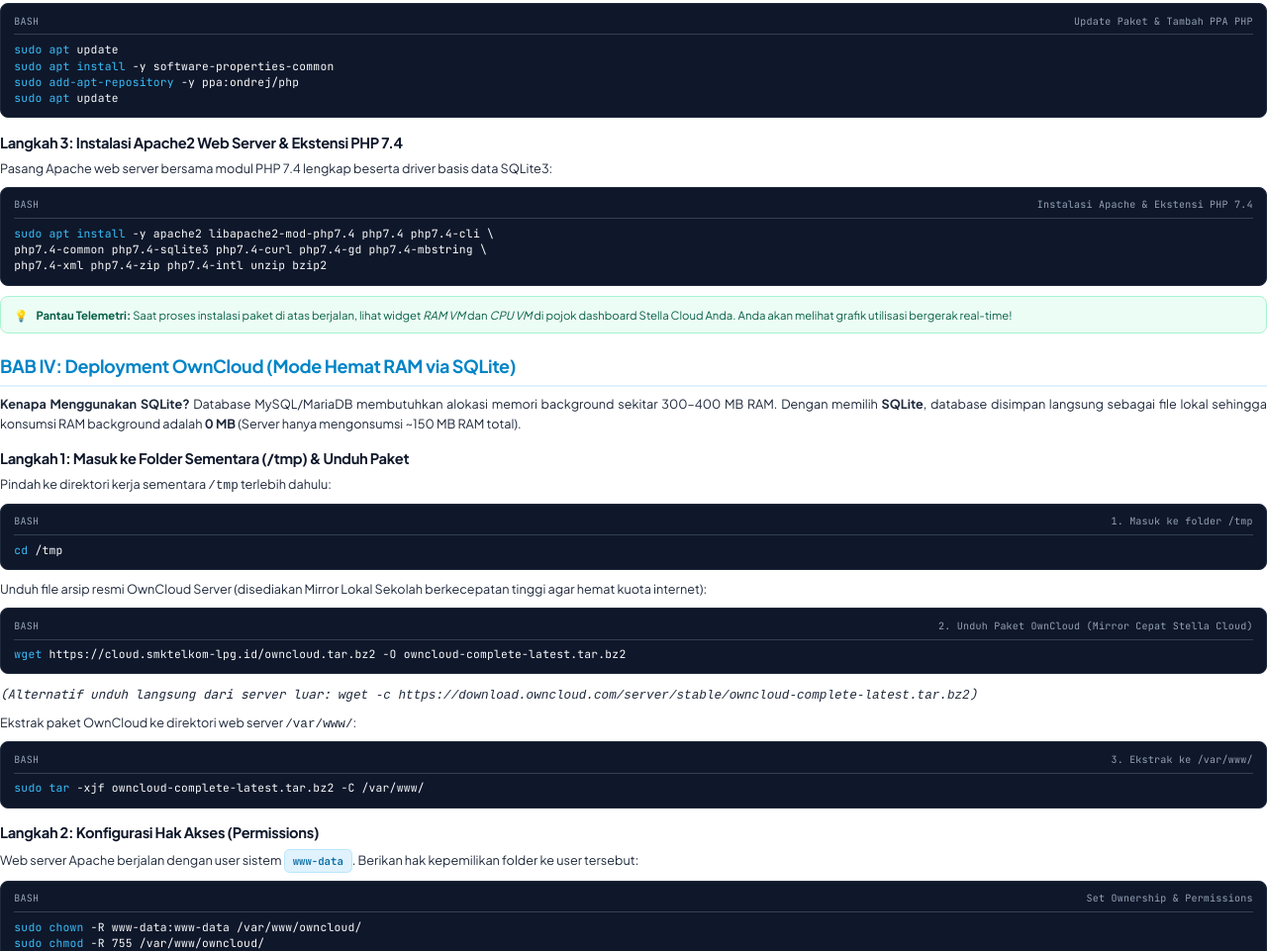
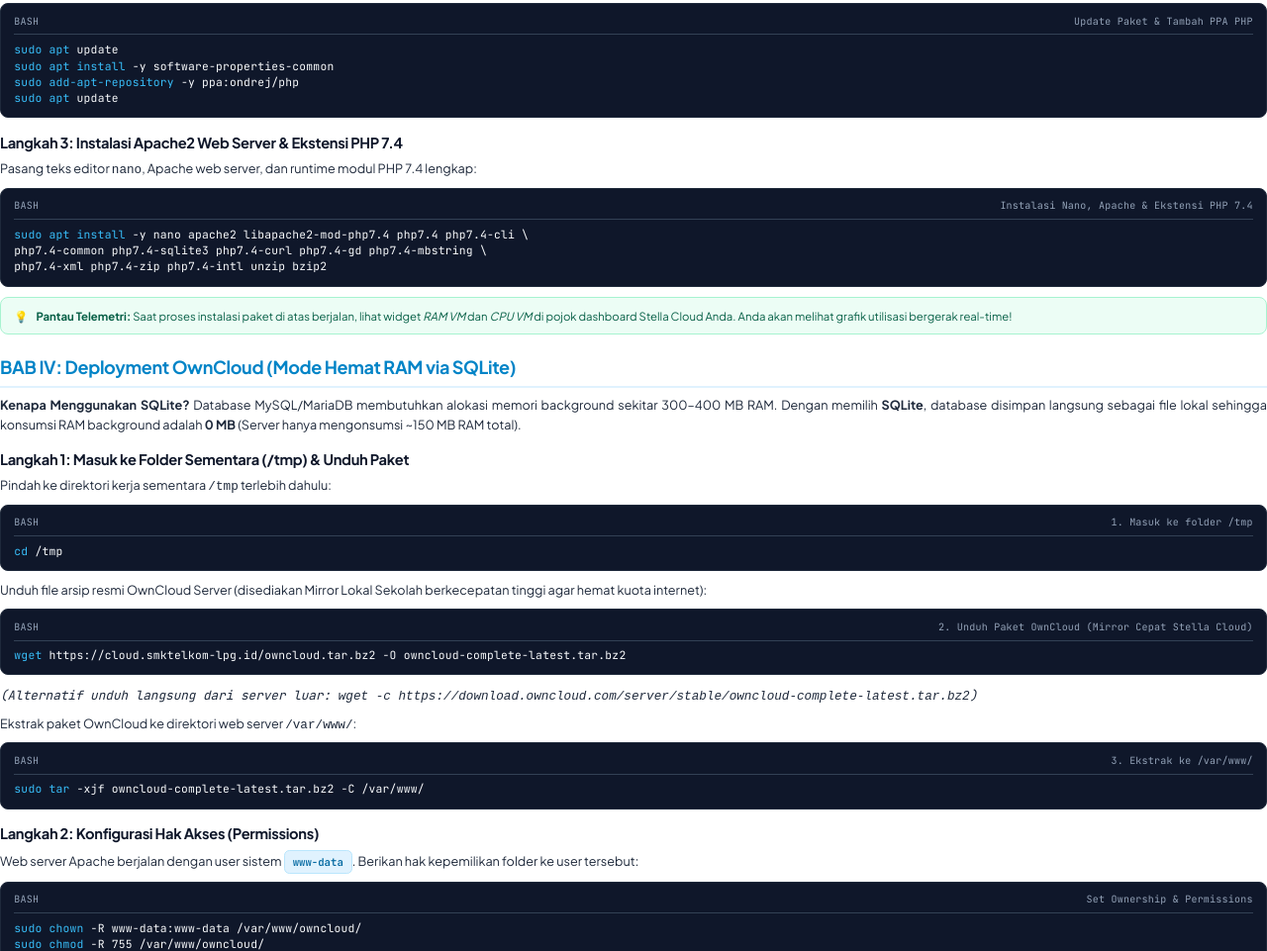
Before and after one commit to wahyusmktel/Stella-Cloud, a website: page public/modul_praktikum.html in a window 1280 px wide. Shown: the part 2218-3179 px from the top of the page at 99% size. Drawn offline with Linux system fonts and the light colour scheme.

Commit message:
docs: include nano package in apt install command

```diff
--- a/public/modul_praktikum.html
+++ b/public/modul_praktikum.html
@@ -400,11 +400,11 @@
 
     <h3>Langkah 3: Instalasi Apache2 Web Server &amp; Ekstensi PHP 7.4</h3>
     <p>
-      Pasang Apache web server bersama modul PHP 7.4 lengkap beserta driver basis data SQLite3:
+      Pasang teks editor <code>nano</code>, Apache web server, dan runtime modul PHP 7.4 lengkap:
     </p>
     <div class="code-block">
-      <div class="code-header"><span>BASH</span><span>Instalasi Apache &amp; Ekstensi PHP 7.4</span></div>
-      <span class="code-cmd">sudo apt install</span> -y apache2 libapache2-mod-php7.4 php7.4 php7.4-cli \<br>
+      <div class="code-header"><span>BASH</span><span>Instalasi Nano, Apache &amp; Ekstensi PHP 7.4</span></div>
+      <span class="code-cmd">sudo apt install</span> -y nano apache2 libapache2-mod-php7.4 php7.4 php7.4-cli \<br>
       php7.4-common php7.4-sqlite3 php7.4-curl php7.4-gd php7.4-mbstring \<br>
       php7.4-xml php7.4-zip php7.4-intl unzip bzip2
     </div>
```
Also changed, not shown: 2 other files.
